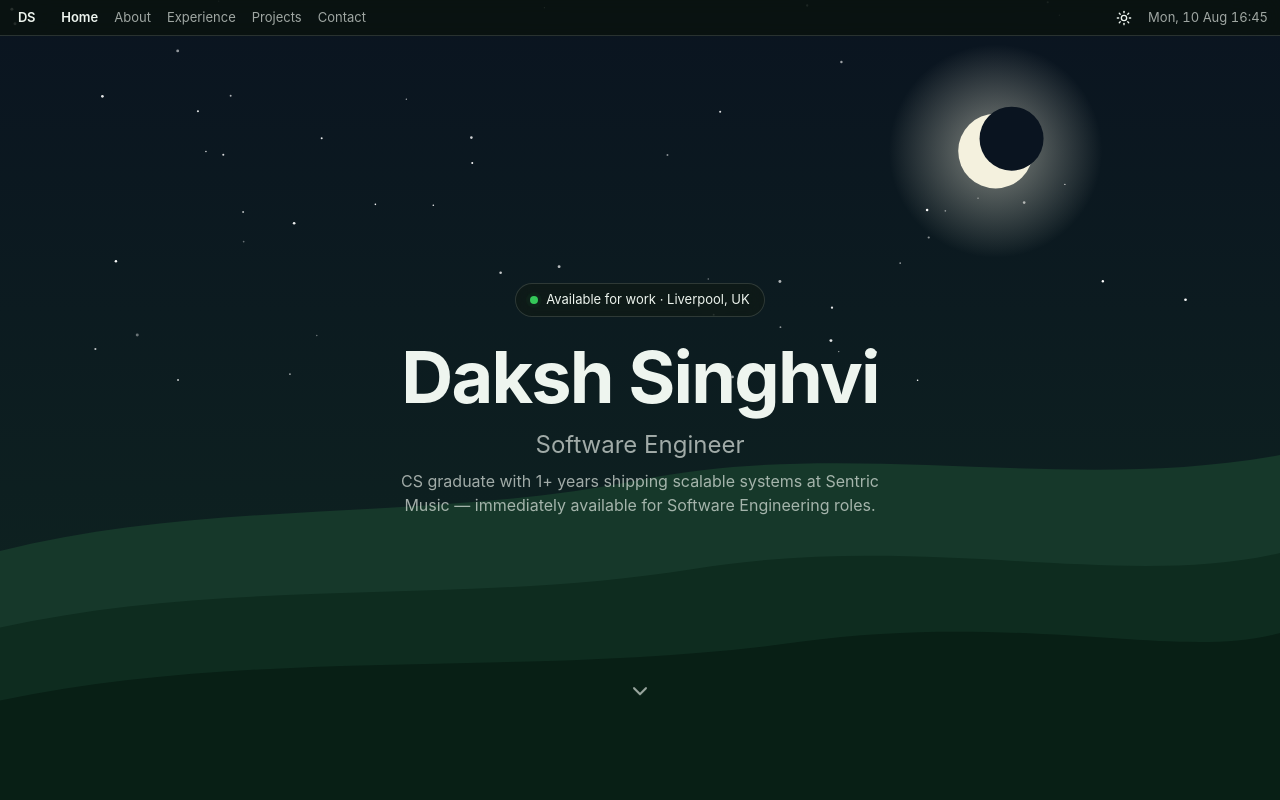
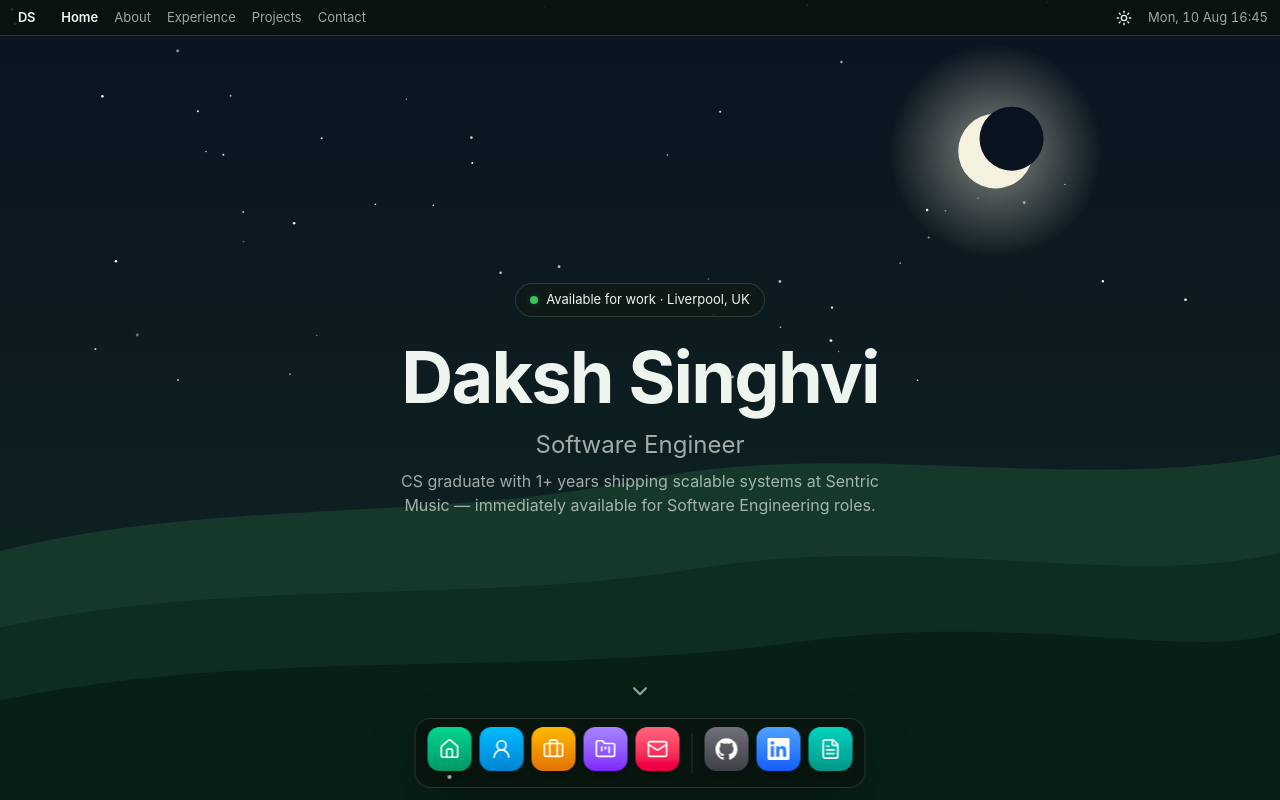
Before and after one commit to Dxksh/portfolio, a Next.js app: page / in a window 1280 px wide. Built offline with nearby package versions, Linux system fonts and the light colour scheme.

Commit message:
feat: magnifying dock with running-app dots and mobile tab bar

```diff
--- a/src/app/page.tsx
+++ b/src/app/page.tsx
@@ -1,5 +1,6 @@
 import { Wallpaper } from "@/components/desktop/Wallpaper";
 import { MenuBar } from "@/components/chrome/MenuBar";
+import { Dock } from "@/components/chrome/Dock";
 import { Hero } from "@/components/sections/Hero";
 
 export default function Home() {
@@ -10,6 +11,7 @@ export default function Home() {
       <main className="mx-auto max-w-5xl px-4 sm:px-6">
         <Hero />
       </main>
+      <Dock />
     </>
   );
 }
--- /dev/null
+++ b/src/components/chrome/Dock.tsx
@@ -0,0 +1,167 @@
+"use client";
+
+import { useRef, useState } from "react";
+import {
+  motion,
+  useMotionValue,
+  useReducedMotion,
+  useSpring,
+  useTransform,
+  type MotionValue,
+} from "motion/react";
+import {
+  Briefcase,
+  FileText,
+  FolderKanban,
+  House,
+  Mail,
+  UserRound,
+} from "lucide-react";
+import type { ComponentType } from "react";
+import { SECTION_IDS, type SectionId } from "@/lib/sections";
+import { useActiveSection } from "@/lib/use-active-section";
+import { profile } from "@/content/profile";
+
+// lucide-react 1.0 removed all trademarked brand icons (Github, Linkedin, etc.) in favor of
+// the separate Simple Icons project. Rather than adding a new dependency for two marks, they
+// are inlined here using the standard Simple Icons path data.
+type IconComponent = ComponentType<{ className?: string; strokeWidth?: number }>;
+
+function GithubIcon({ className }: { className?: string }) {
+  return (
+    <svg viewBox="0 0 24 24" fill="currentColor" className={className} aria-hidden="true">
+      <path d="M12 .297c-6.63 0-12 5.373-12 12 0 5.303 3.438 9.8 8.205 11.385.6.113.82-.258.82-.577 0-.285-.01-1.04-.015-2.04-3.338.724-4.042-1.61-4.042-1.61-.546-1.385-1.333-1.755-1.333-1.755-1.089-.745.084-.729.084-.729 1.205.084 1.838 1.236 1.838 1.236 1.07 1.835 2.809 1.305 3.495.998.108-.776.417-1.305.76-1.605-2.665-.3-5.466-1.332-5.466-5.93 0-1.31.469-2.38 1.236-3.22-.135-.303-.54-1.523.105-3.176 0 0 1.005-.322 3.3 1.23.96-.267 1.98-.399 3-.405 1.02.006 2.04.138 3 .405 2.28-1.552 3.285-1.23 3.285-1.23.645 1.653.24 2.873.12 3.176.765.84 1.23 1.91 1.23 3.22 0 4.61-2.805 5.625-5.475 5.92.42.36.81 1.096.81 2.22 0 1.606-.015 2.896-.015 3.286 0 .315.21.69.825.57C20.565 22.092 24 17.592 24 12.297c0-6.627-5.373-12-12-12" />
+    </svg>
+  );
+}
+
+function LinkedinIcon({ className }: { className?: string }) {
+  return (
+    <svg viewBox="0 0 24 24" fill="currentColor" className={className} aria-hidden="true">
+      <path d="M20.447 20.452h-3.554v-5.569c0-1.328-.027-3.037-1.852-3.037-1.853 0-2.136 1.445-2.136 2.939v5.667H9.351V9h3.414v1.561h.046c.477-.9 1.637-1.85 3.37-1.85 3.601 0 4.267 2.37 4.267 5.455v6.286zM5.337 7.433c-1.144 0-2.063-.926-2.063-2.065 0-1.138.92-2.063 2.063-2.063 1.14 0 2.064.925 2.064 2.063 0 1.139-.925 2.065-2.064 2.065zm1.782 13.019H3.555V9h3.564v11.452zM22.225 0H1.771C.792 0 0 .774 0 1.729v20.542C0 23.227.792 24 1.771 24h20.451C23.2 24 24 23.227 24 22.271V1.729C24 .774 23.2 0 22.222 0h.003z" />
+    </svg>
+  );
+}
+
+interface DockItem {
+  id: string;
+  label: string;
+  icon: IconComponent;
+  tint: string;
+  action: { kind: "scroll"; target: SectionId } | { kind: "link"; href: string };
+}
+
+const NAV_ITEMS: DockItem[] = [
+  { id: "home", label: "Home", icon: House, tint: "from-emerald-400 to-emerald-600", action: { kind: "scroll", target: "home" } },
+  { id: "about", label: "About", icon: UserRound, tint: "from-sky-400 to-sky-600", action: { kind: "scroll", target: "about" } },
+  { id: "experience", label: "Experience", icon: Briefcase, tint: "from-amber-400 to-amber-600", action: { kind: "scroll", target: "experience" } },
+  { id: "projects", label: "Projects", icon: FolderKanban, tint: "from-violet-400 to-violet-600", action: { kind: "scroll", target: "projects" } },
+  { id: "contact", label: "Contact", icon: Mail, tint: "from-rose-400 to-rose-600", action: { kind: "scroll", target: "contact" } },
+];
+
+const LINK_ITEMS: DockItem[] = [
+  { id: "github", label: "GitHub", icon: GithubIcon, tint: "from-zinc-500 to-zinc-700", action: { kind: "link", href: profile.github } },
+  { id: "linkedin", label: "LinkedIn", icon: LinkedinIcon, tint: "from-blue-400 to-blue-600", action: { kind: "link", href: profile.linkedin } },
+  { id: "cv", label: "Download CV", icon: FileText, tint: "from-teal-400 to-teal-600", action: { kind: "link", href: profile.cvPath } },
+];
+
+export function Dock() {
+  const mouseX = useMotionValue(Infinity);
+  const active = useActiveSection(SECTION_IDS);
+
+  return (
+    <>
+      <nav
+        aria-label="Dock"
+        onMouseMove={(e) => mouseX.set(e.clientX)}
+        onMouseLeave={() => mouseX.set(Infinity)}
+        className="fixed bottom-3 left-1/2 z-50 hidden -translate-x-1/2 items-end gap-2 rounded-2xl border border-edge bg-surface-strong px-3 pb-2 pt-2 shadow-window backdrop-blur-xl md:flex"
+      >
+        {NAV_ITEMS.map((item) => (
+          <DockIcon key={item.id} item={item} mouseX={mouseX} active={item.id === active} />
+        ))}
+        <span className="mx-1 h-10 w-px self-center bg-edge" aria-hidden="true" />
+        {LINK_ITEMS.map((item) => (
+          <DockIcon key={item.id} item={item} mouseX={mouseX} active={false} />
+        ))}
+      </nav>
+      <MobileTabBar active={active} />
+    </>
+  );
+}
+
+function DockIcon({ item, mouseX, active }: { item: DockItem; mouseX: MotionValue<number>; active: boolean }) {
+  const ref = useRef<HTMLDivElement>(null);
+  const reduce = useReducedMotion();
+  const [bouncing, setBouncing] = useState(false);
+
+  const distance = useTransform(mouseX, (x) => {
+    const bounds = ref.current?.getBoundingClientRect();
+    if (!bounds) return Infinity;
+    return x - bounds.x - bounds.width / 2;
+  });
+  const size = useSpring(useTransform(distance, [-130, 0, 130], [44, 72, 44]), {
+    mass: 0.1,
+    stiffness: 190,
+    damping: 13,
+  });
+
+  const Icon = item.icon;
+
+  function activate() {
+    if (item.action.kind === "link") {
+      window.open(item.action.href, "_blank", "noopener,noreferrer");
+      return;
+    }
+    if (!reduce) setBouncing(true);
+    document.getElementById(item.action.target)?.scrollIntoView();
+  }
+
+  return (
+    <div ref={ref} className="group relative flex flex-col items-center">
+      <span className="pointer-events-none absolute -top-9 whitespace-nowrap rounded-md border border-edge bg-surface-strong px-2 py-0.5 text-xs text-ink opacity-0 backdrop-blur transition-opacity group-hover:opacity-100">
+        {item.label}
+      </span>
+      <motion.button
+        aria-label={item.label}
+        onClick={activate}
+        style={reduce ? { width: 44, height: 44 } : { width: size, height: size }}
+        animate={bouncing ? { y: [0, -26, 0, -9, 0] } : { y: 0 }}
+        transition={{ duration: 0.7, ease: "easeOut" }}
+        onAnimationComplete={() => setBouncing(false)}
+        className={`flex items-center justify-center rounded-xl bg-gradient-to-b ${item.tint} shadow-md`}
+      >
+        <Icon className="size-1/2 text-white" strokeWidth={1.8} />
+      </motion.button>
+      <span
+        className={`mt-1 h-1 w-1 rounded-full bg-ink transition-opacity ${active ? "opacity-70" : "opacity-0"}`}
+        aria-hidden="true"
+      />
+    </div>
+  );
+}
+
+function MobileTabBar({ active }: { active: string }) {
+  const tabs = NAV_ITEMS.filter((i) => i.id !== "home");
+  return (
+    <nav
+      aria-label="Section tabs"
+      className="fixed inset-x-0 bottom-0 z-50 grid grid-cols-4 border-t border-edge bg-surface-strong pb-[env(safe-area-inset-bottom)] backdrop-blur-xl md:hidden"
+    >
+      {tabs.map((item) => {
+        const Icon = item.icon;
+        const isActive = item.id === active;
+        return (
+          <a
+            key={item.id}
+            href={`#${item.id}`}
+            className={`flex flex-col items-center gap-0.5 py-2 text-[11px] ${isActive ? "text-accent" : "text-ink-muted"}`}
+          >
+            <Icon className="size-5" strokeWidth={1.8} />
+            {item.label}
+          </a>
+        );
+      })}
+    </nav>
+  );
+}
```
